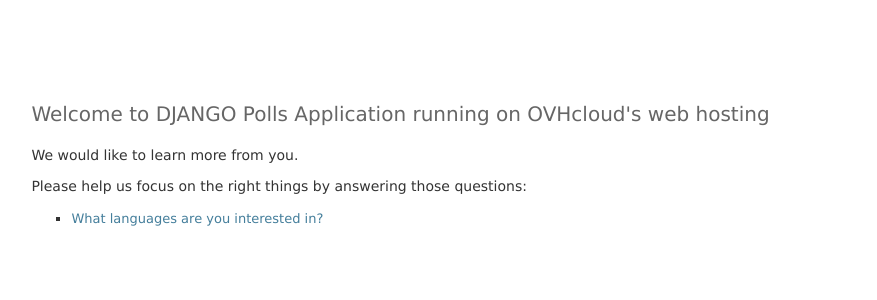
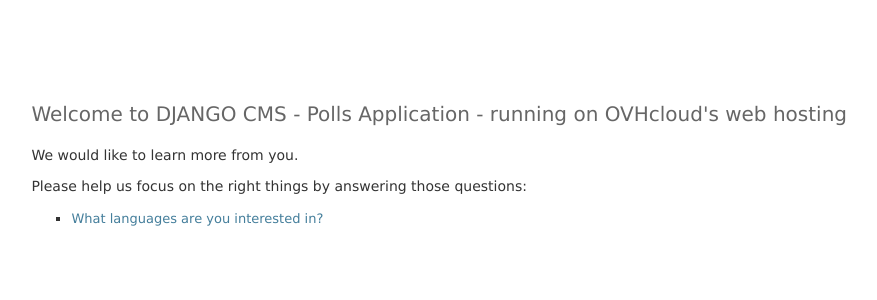
Before and after one commit to guitdev/managey, a Django app: page / in a window 1280 px wide. Shown: the top 300 px of the page, without its empty margins (71-948 px from the left). Run offline with Django 3.2, Linux system fonts and the light colour scheme; data comes from the database, SQL or seed files in the repository.

Commit message:
update title

```diff
--- a/www/polls/templates/polls/index.html
+++ b/www/polls/templates/polls/index.html
@@ -8,7 +8,7 @@
     </head>
     <body>
 
-<h1> Welcome to DJANGO Polls Application running on OVHcloud's web hosting</h1>
+<h1> Welcome to DJANGO CMS - Polls Application - running on OVHcloud's web hosting</h1>
 
 <p>We would like to learn more from you.</p>
 <p>Please help us focus on the right things by answering those questions:</p>
```
